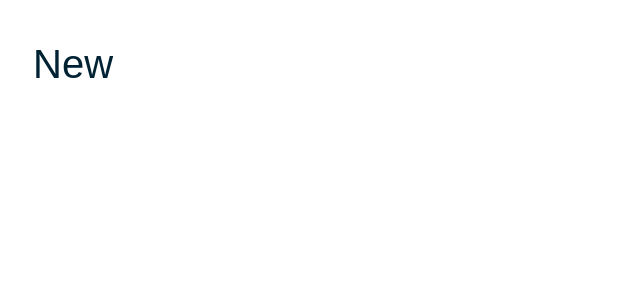
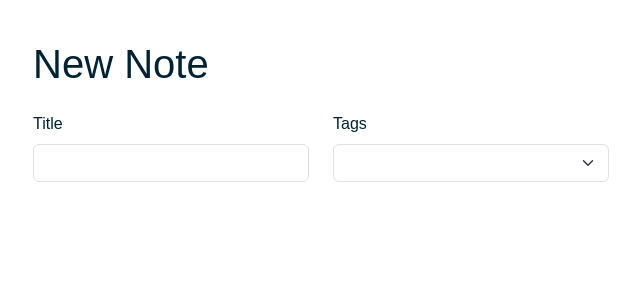
Before and after one commit to daoxi/GetEm, a React (Vite) app: page /new in a window 1280 px wide. Shown: the top 300 px of the page, without its empty margins (319-959 px from the left). Built offline with nearby package versions, Linux system fonts and the light colour scheme.

Commit message:
creating page for adding new notes

```diff
--- a/src/App.tsx
+++ b/src/App.tsx
@@ -3,6 +3,7 @@
 import { Routes, Route, Navigate } from "react-router-dom";
 import Checklist from "./Checklist";
 import { Container } from "react-bootstrap";
+import { NewNote } from "./NewNote";
 
 function App() {
 	return (
@@ -21,7 +22,7 @@
 				path="/new"
 				element={
 					<>
-						<h1>New</h1>
+						<NewNote />
 					</>
 				}
 			/>
--- /dev/null
+++ b/src/NewNote.tsx
@@ -0,0 +1,10 @@
+import { NoteForm } from "./NoteForm";
+
+export function NewNote() {
+	return (
+		<>
+			<h1 className="mb-4">New Note</h1>
+			<NoteForm />
+		</>
+	);
+}
--- /dev/null
+++ b/src/NoteForm.tsx
@@ -0,0 +1,26 @@
+//Used for both creating new and and editing existing notes
+
+import {Form,Stack, Col, Row} from "react-bootstrap";
+
+export function NoteForm () {
+	return (<>
+	<Form>
+		<Stack gap={4}>
+		<Row>
+			<Col>
+			<Form.Group controlId="title">
+				<Form.Label>Title</Form.Label>
+				<Form.Control required />
+			</Form.Group>
+			</Col>
+			<Col>
+			<Form.Group controlId="tags">
+				<Form.Label>Tags</Form.Label>
+				<Form.Select required />
+			</Form.Group>
+			</Col>
+			</Row>
+		</Stack>
+	</Form>
+	</>);
+}
```
